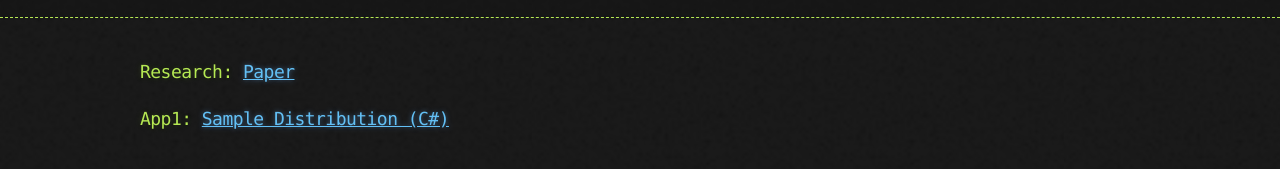
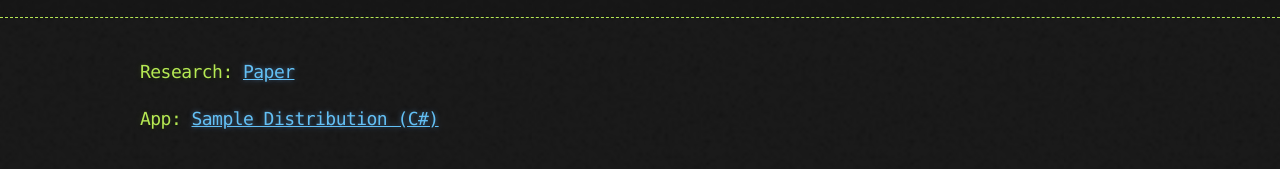
Before and after one commit to Videars/Statistics, a Jekyll site: the page built from Week6/index_page6.md, in a window 1280 px wide. Shown: the part 175-344 px from the top of the page. Built offline with Jekyll 4.4.1, drawn with Linux system fonts in a browser that asks for light colours; our own code applies the rules of GitHub Pages for plain Markdown files.

Commit message:
Update index_page6.md

```diff
--- a/Week6/index_page6.md
+++ b/Week6/index_page6.md
@@ -10,4 +10,4 @@
 
 ### Research: [Paper](https://videars.github.io/Week6/research)
 
-### App1: [Sample Distribution (C\#)](https://github.com/Videars/videars.github.io/tree/main/Week5/MoveAndZoomRect)
+### App: [Sample Distribution (C\#)](https://github.com/Videars/videars.github.io/tree/main/Week5/MoveAndZoomRect)
```
